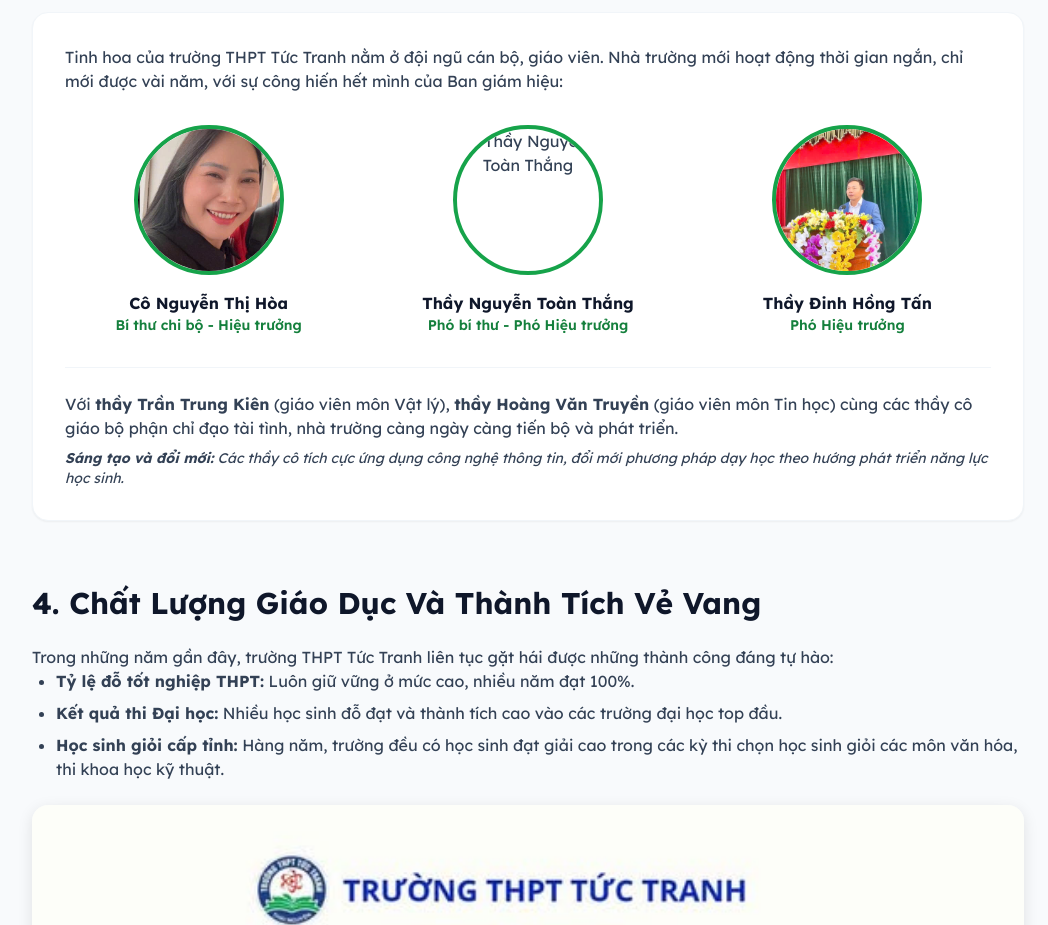
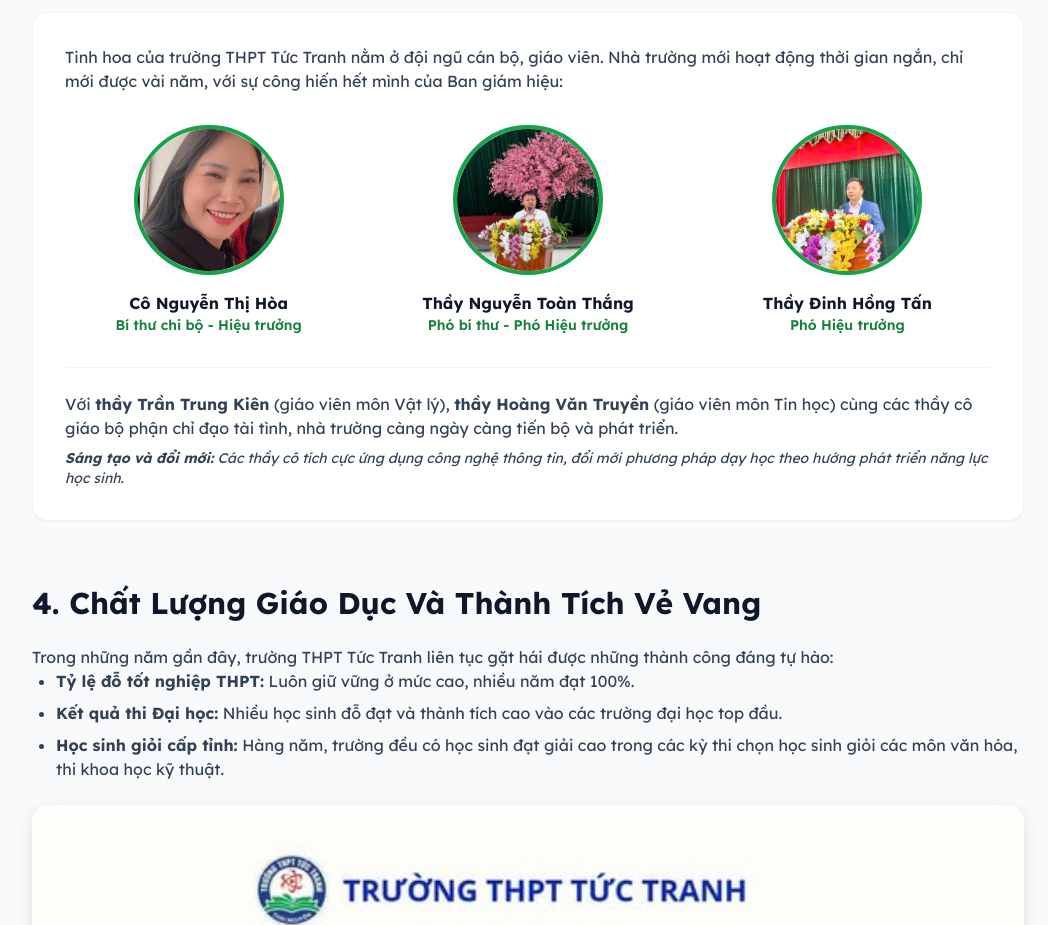
Before and after one commit to MAXVNGM/tinhhoathainguyen, a plain HTML site: page mai-truong.html in a window 1280 px wide. Shown: the part 2300-3225 px from the top of the page, without its empty margins (112-1160 px from the left). Drawn offline with nearby package versions, Linux system fonts and the light colour scheme.

Commit message:
Update mai-truong.html

```diff
--- a/mai-truong.html
+++ b/mai-truong.html
@@ -113,7 +113,7 @@
                         <p class="text-sm text-green-700 font-semibold">Bí thư chi bộ - Hiệu trưởng</p>
                     </div>
                     <div>
-                        <img src="imagesconlai/images3/anh_thay-thang.jpg" alt="Thầy Nguyễn Toàn Thắng" class="teacher-img">
+                        <img src="imagesconlai/images3/anh_thay_thang.jpg" alt="Thầy Nguyễn Toàn Thắng" class="teacher-img">
                         <h3 class="font-bold text-slate-900">Thầy Nguyễn Toàn Thắng</h3>
                         <p class="text-sm text-green-700 font-semibold">Phó bí thư - Phó Hiệu trưởng</p>
                     </div>
```
